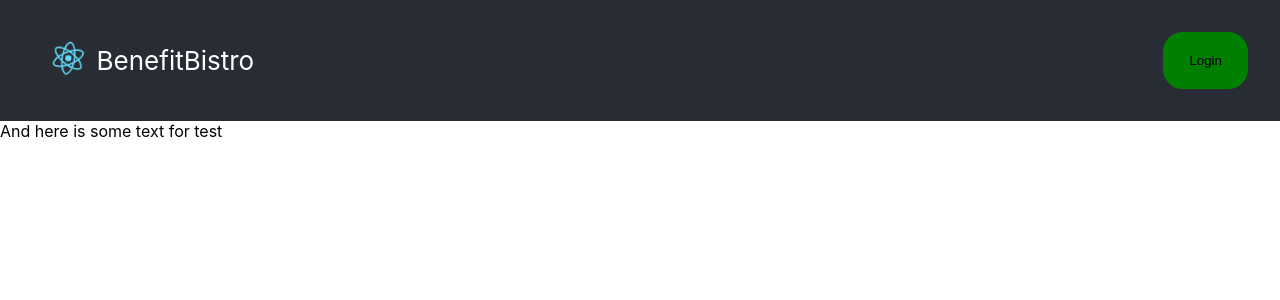
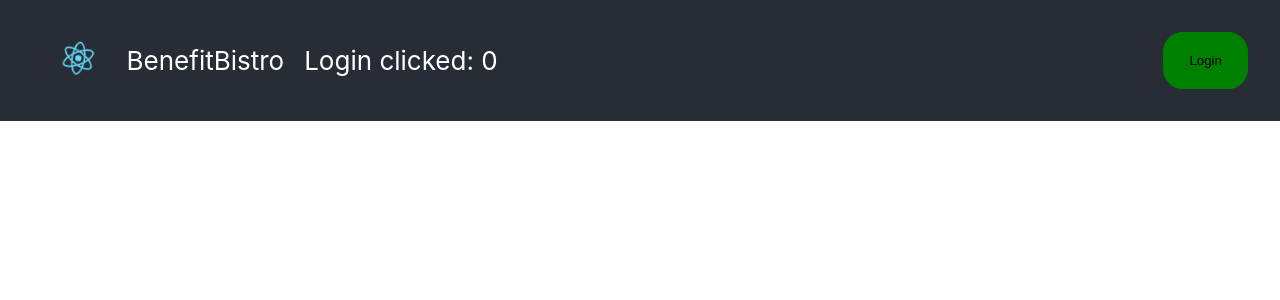
Before and after one commit to DKhorkov/Benefit_Bistro_Frontend, a React (Create React App) app: page / in a window 1280 px wide. Shown: the top 300 px of the page. Built offline with nearby package versions, Linux system fonts and the light colour scheme; the HTML template or start-up script is replaced by a standard one.

Commit message:
learned some react basics, started creating navbar

```diff
--- a/src/App.jsx
+++ b/src/App.jsx
@@ -1,17 +1,12 @@
-import React from "react";
+import React, {Fragment} from "react";
 import Header from "./components/ui/header/Header";
 
 
-function App() {
+export default function App() {
     return (
-        <div className="App">
+        // Избегаем ненужного div с помощью Fragment
+        <Fragment>
             <Header />
-            <div>
-                And here is some text for test
-            </div>
-        </div>
+        </ Fragment>
     )
 }
-
-
-export default App;
--- /dev/null
+++ b/src/components/ui/Button.jsx
@@ -0,0 +1,18 @@
+import React from 'react';
+import './Button.css'
+
+
+export default function Button({ name, onClick, children, className }) {
+    let bName;
+    if (children) {
+        bName = children.name;
+    } else {
+        bName = name;
+    }
+
+    return React.createElement(
+        "button",
+        {className: className, onClick: onClick, type: "button"},
+        bName
+    )
+}
--- /dev/null
+++ b/src/components/ui/ListElement.css
@@ -0,0 +1,3 @@
+.List-element {
+    margin: 10px;
+}
--- /dev/null
+++ b/src/components/ui/ListElement.jsx
@@ -0,0 +1,11 @@
+import React from 'react';
+import './ListElement.css';
+
+
+export default function ListElement({ value, className }) {
+    return React.createElement(
+        'li',
+        { className: className },
+        value
+    )
+}
--- a/src/components/ui/header/Button.jsx
+++ /dev/null
@@ -1,20 +0,0 @@
-import React from 'react';
-import './Button.css'
-
-
-function Button({ name, onClick, children }) {
-    let bName;
-    if (children) {
-        bName = children.name;
-    } else {
-        bName = name;
-    }
-
-    return (
-        <button className="Header-button" type='button' onClick={onClick}>
-            {bName}
-        </button>
-    )
-}
-
-export default Button;
--- a/src/components/ui/header/Header.jsx
+++ b/src/components/ui/header/Header.jsx
@@ -1,26 +1,50 @@
+import React, { useState } from 'react';
 import logo from '../../../logo.svg';
 import './Header.css';
-import ListElement from "./ListElement";
-import Button from "./Button";
+import ListElement from "../ListElement";
+import Button from "../Button";
 
-function Header() {
-    let obj = {
+
+const element = React.createElement
+
+
+export default function Header() {
+    // Работа с состоянием, чтобы реакт не считал элементы верстки статическими, а считал их реактивными. Является hook-ом.
+    // useState должен использоваться только внутри компонента и на верхнем уровне (не в теле цикла или ветвления)
+    // const stateArray = useState(0)
+    // const loginCount = stateArray[0]  // Переданное в useState значение
+    // const setLoginCount = stateArray[1]  // Функция, которая меняет данное значение
+    let [loginCount, setLoginCount] = useState(0);
+
+    let loginButtonData = {
         name: "Login"
     }
 
-    return (
-    <header className="Header">
-        <ul>
-            <ListElement value={
-                <img src={logo} className="Header-logo" alt="logo"/>
-            }/>
-            <ListElement value="BenefitBistro" />
-        </ul>
+    function handleLogin(info) {
+        console.log(info);
 
-        {/* Использование второго типа синтекса через Children из React*/}
-        <Button onClick={() => console.log('Logging in')}>{obj}</ Button>
-    </header>
-    );
+        // content поменяется только после следующего render, так что его использование далее в теле этой функции невозмонжо
+        setLoginCount(++loginCount)
+    }
+
+    const ul = element(
+        'ul',
+        null,
+        [
+            <ListElement className='List-element' value={<img src={logo} className="Header-logo" alt="logo" />} />,
+            <ListElement className='List-element' value="BenefitBistro" />,
+            <ListElement className='List-element' value={'Login clicked: ' + loginCount} />
+        ]
+    )
+
+    return element(
+        'header',
+        {className: 'Header'},
+        [
+            ul,
+
+            /* Использование второго типа синтекса через Children из React*/
+            <Button className='Header-button' onClick={() => handleLogin('Logging in')}>{loginButtonData}</ Button>
+        ]
+    )
 }
-
-export default Header;
--- a/src/components/ui/header/ListElement.jsx
+++ /dev/null
@@ -1,13 +0,0 @@
-import React from 'react';
-import './ListElement.css';
-
-
-function ListElement({ value }) {
-    return (
-        <li className="List-element">
-            {value}
-        </li>
-    )
-}
-
-export default ListElement;
```
Also changed, not shown: src/components/ui/Button.css (renamed from src/components/ui/header/Button.css), src/components/ui/header/ListElement.css (deleted).
